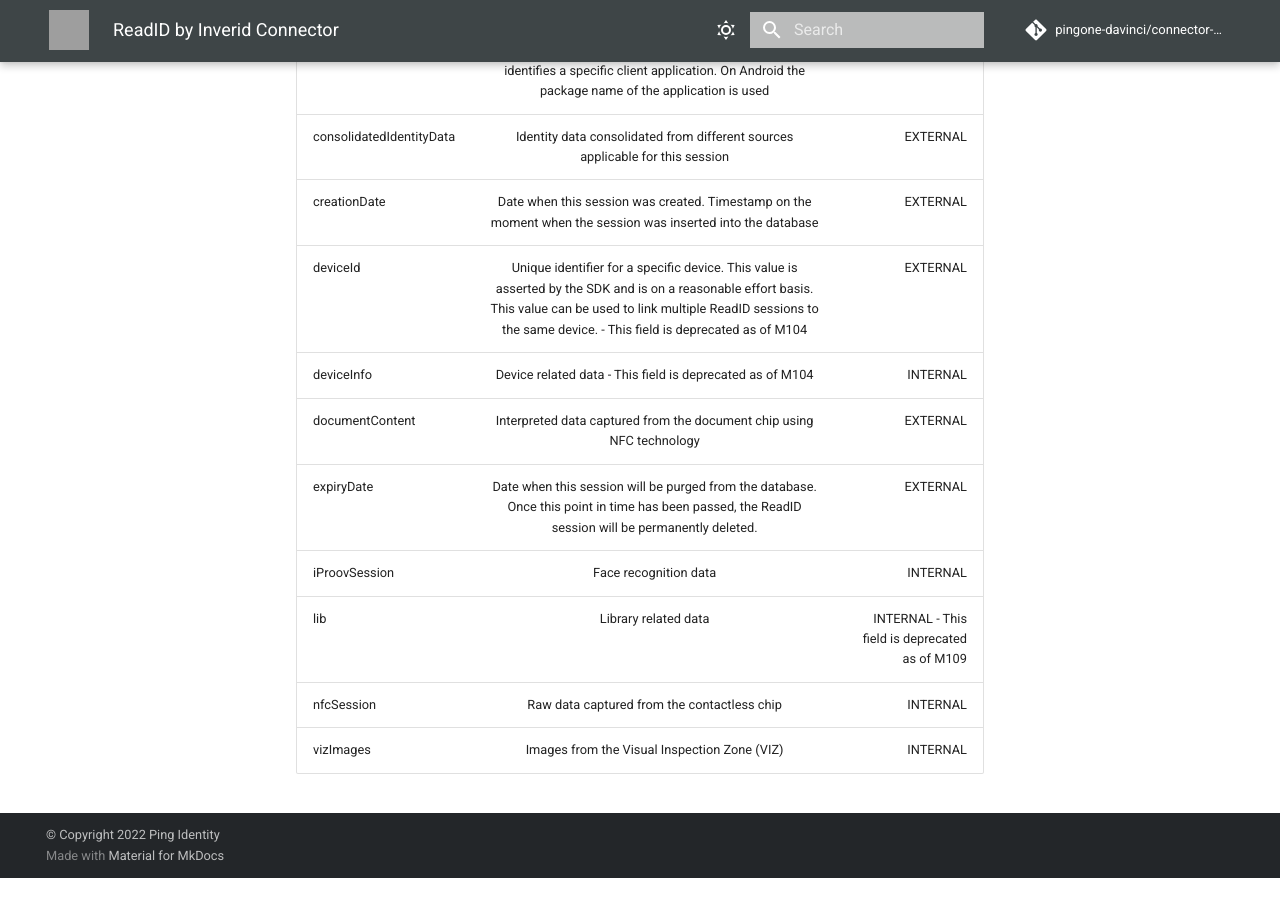
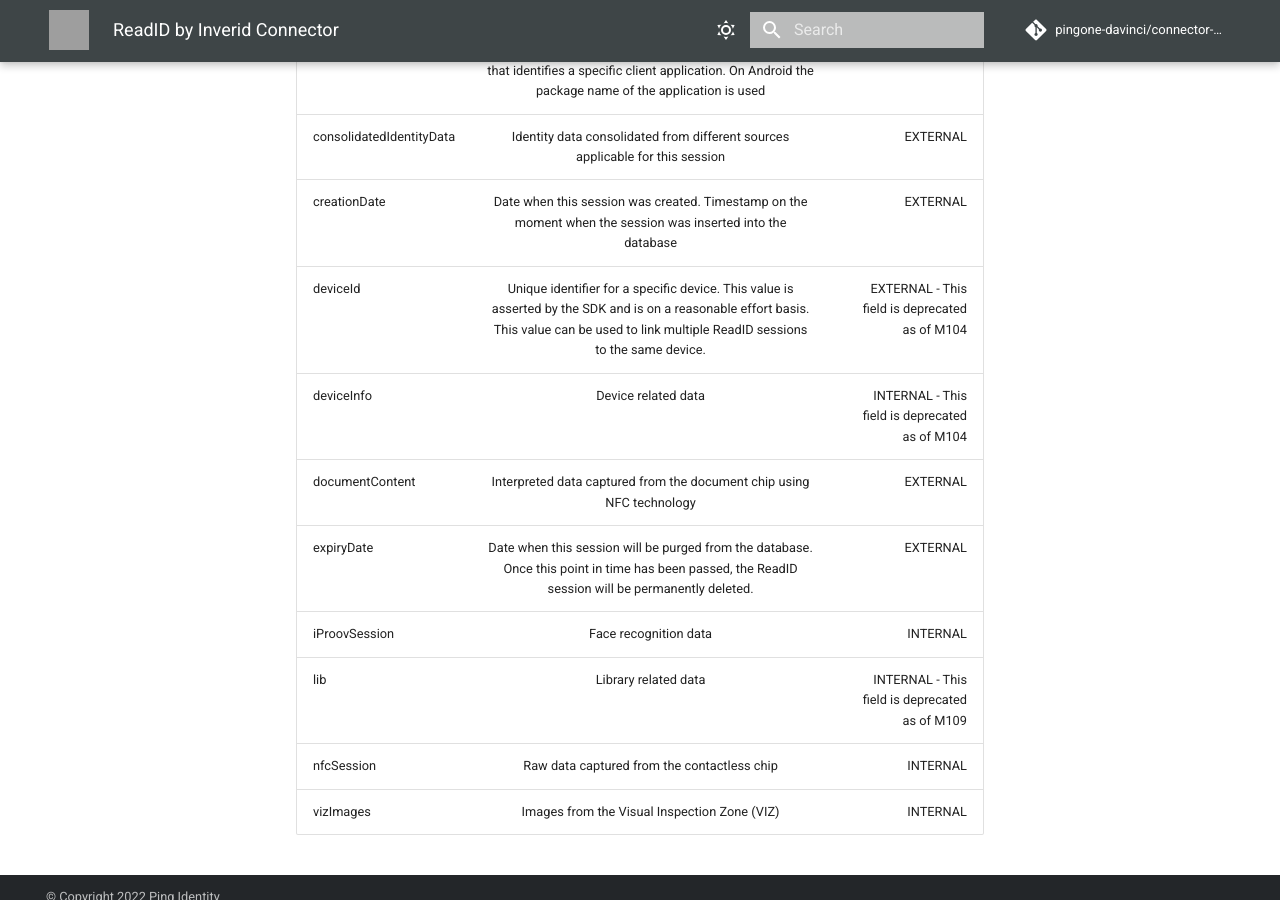
Before and after one commit to pingone-davinci/documentation, an MkDocs documentation site: the page built from docs/inverid/README.md, in a window 1280 px wide and 900 px high, scrolled down 7338 px. Built offline with MkDocs 1.6.1 and Material for MkDocs 9.7.7, drawn with Linux system fonts in a browser that asks for light colours; comment, search, counter and statistics services are not loaded; before the commit the page ends 8216 px from its top, so only the background shows below that; grey boxes are pictures that could not be loaded.

```diff
--- a/docs/inverid/README.md
+++ b/docs/inverid/README.md
@@ -119,8 +119,8 @@ Output Schema Result ReadID DaVinci Connector:
 | clientId | Unique identifier for client. This is an opaque identifier that identifies a specific client application. On Android the package name of the application is used  | INTERNAL |
 | consolidatedIdentityData |  Identity data consolidated from different sources applicable for this session   | EXTERNAL |
 | creationDate |  Date when this session was created. Timestamp on the moment when the session was inserted into the database   | EXTERNAL |
-| deviceId |  Unique identifier for a specific device. This value is asserted by the SDK and is on a reasonable effort basis. This value can be used to link multiple ReadID sessions to the same device. - This field is deprecated as of M104  | EXTERNAL |
-| deviceInfo |  Device related data - This field is deprecated as of M104   | INTERNAL |
+| deviceId |  Unique identifier for a specific device. This value is asserted by the SDK and is on a reasonable effort basis. This value can be used to link multiple ReadID sessions to the same device. | EXTERNAL - This field is deprecated as of M104 |
+| deviceInfo |  Device related data  | INTERNAL - This field is deprecated as of M104 |
 | documentContent |  Interpreted data captured from the document chip using NFC technology  | EXTERNAL |
 | expiryDate |  Date when this session will be purged from the database. Once this point in time has been passed, the ReadID session will be permanently deleted.   | EXTERNAL |
 | iProovSession |  Face recognition data   | INTERNAL |
```
